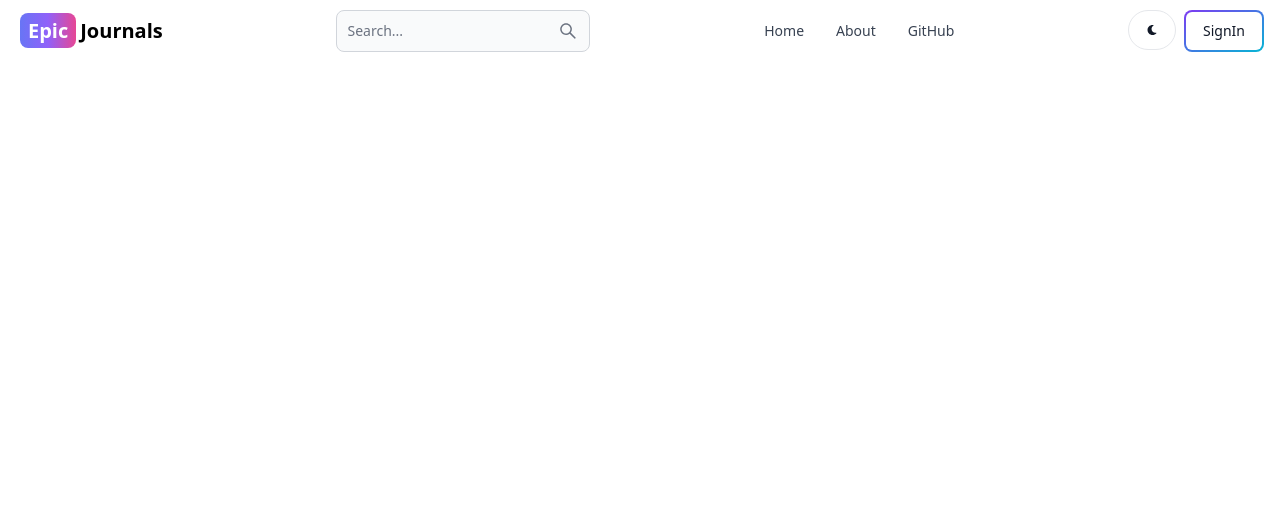
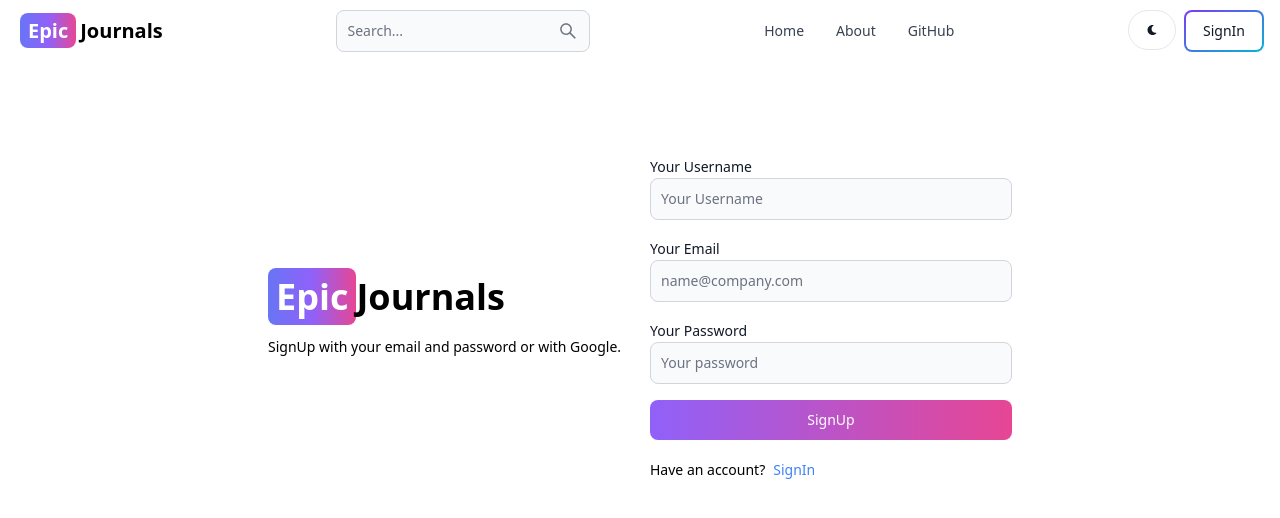
Before and after one commit to Naman-9/Blog_App, a React (Vite) app in the folder client/: page /sign-up in a window 1280 px wide. Shown: the top 518 px of the page. Built offline with nearby package versions, Linux system fonts and the light colour scheme.

Commit message:
signUpPage UI

```diff
--- a/client/src/App.jsx
+++ b/client/src/App.jsx
@@ -6,6 +6,7 @@
 import SignOut from './pages/SignOut';
 import Dashboard from './pages/Dashboard';
 import { Header } from './components';
+import SignUp from './pages/SignUp';
 
 function App() {
   return (
@@ -15,6 +16,7 @@
       <Routes>
         <Route path='/' element={<Home />} />
         <Route path='/about' element={<About />} />
+        <Route path='/sign-up' element={<SignUp />} />
         <Route path='/sign-in' element={<SignIn />} />
         <Route path='/sign-out' element={<SignOut />} />
         <Route path='/dashboard' element={<Dashboard />} />
--- /dev/null
+++ b/client/src/pages/SignUp.jsx
@@ -0,0 +1,50 @@
+import { Button, Label, TextInput } from 'flowbite-react';
+import React from 'react';
+import { Link } from 'react-router-dom';
+
+function SignUp() {
+  return (
+    <div className="min-h-screen mt-20">
+      <div className="flex p-3 max-w-3xl flex-col md:flex-row md:items-center mx-auto gap-5">
+        {/* left */}
+        <div className="flex-1">
+          <Link to="/" className="text-4xl font-bold dark:text-white">
+            <span className="px-2 py-1 bg-gradient-to-r from-indigo-500 via-purple-500 to-pink-500 rounded-lg text-white">
+              Epic
+            </span>
+            Journals
+          </Link>
+          <p className="text-sm mt-5">SignUp with your email and password or with Google.</p>
+        </div>
+        {/* right */}
+        <div className="flex-1">
+          <form
+            className="flex flex-col gap-4">
+            <div>
+              <Label value="Your Username" />
+              <TextInput type="text" placeholder="Your Username" id="username" />
+            </div>
+            <div>
+              <Label value="Your Email" />
+              <TextInput type="text" placeholder="name@company.com" id="email" />
+            </div>
+            <div>
+              <Label value="Your Password" />
+              <TextInput type="text" placeholder="Your password" id="password" />
+            </div>
+            <Button gradientDuoTone='purpleToPink' type='submit'>SignUp</Button>
+          </form>
+          <div className="flex gap-2 text-sm mt-5">
+            <span>Have an account? </span>
+            <Link to='/sign-in' className='text-blue-500'>
+                SignIn
+            </Link>
+
+          </div>
+        </div>
+      </div>
+    </div>
+  );
+}
+
+export default SignUp;
```
Also changed, not shown: 1 other file (tests, documents, lock files or other folders).
